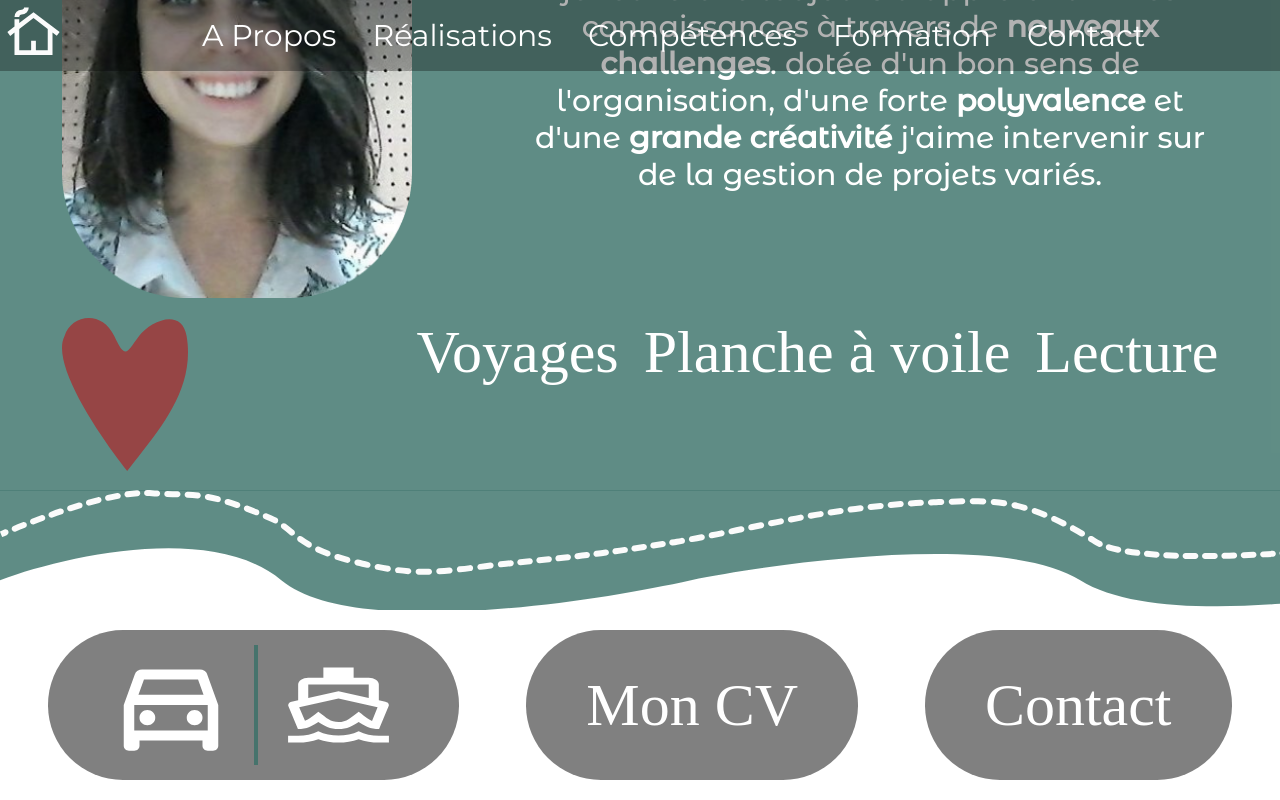
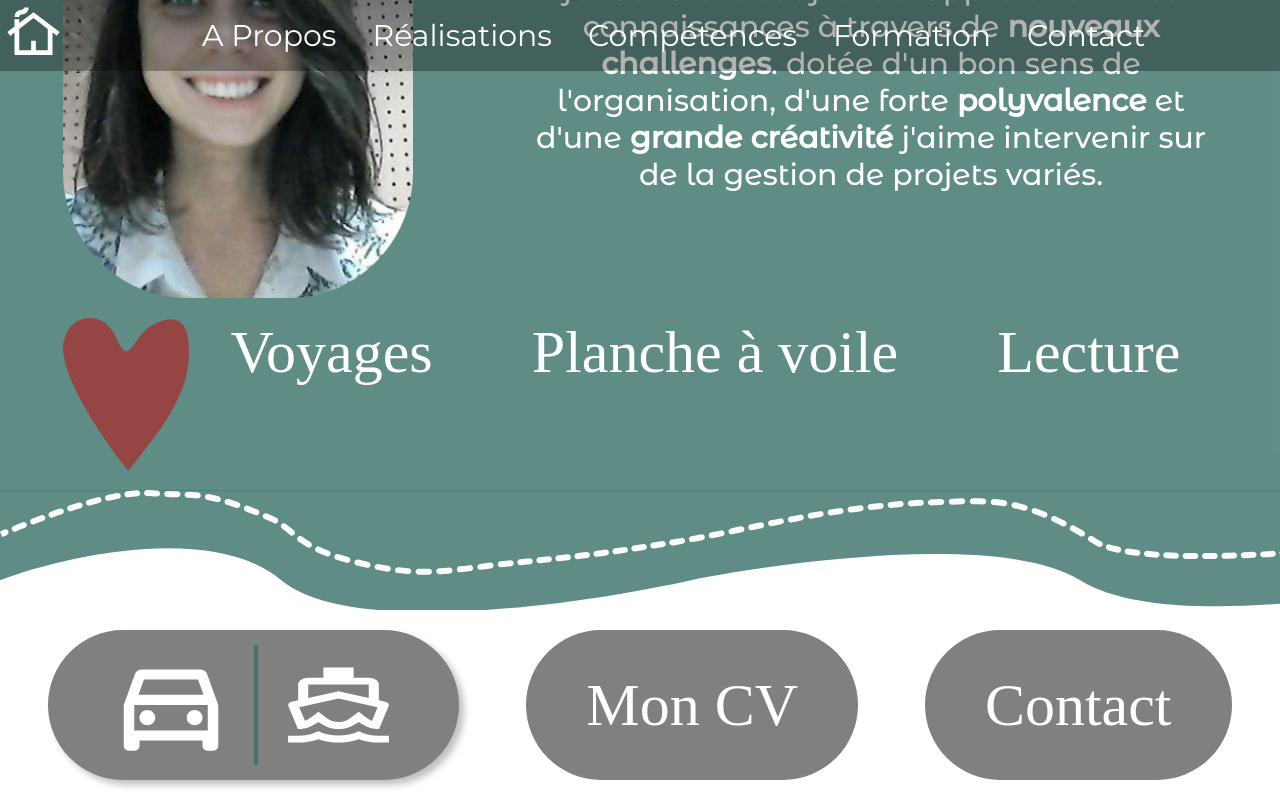
Before and after one commit to jacquesRud/jacquesRud.github.io, a plain HTML site: page index.html in a window 1280 px wide. In both pictures the pointer is over the element 253 px from the left and 1777 px from the top of the page. Shown: the part 1072-1872 px from the top of the page. Drawn offline with Linux system fonts and the light colour scheme; files whose address does not match are found by name; a web font is replaced by a local one.

Commit message:
feature
fix display keyword about

```diff
--- a/styles/about.css
+++ b/styles/about.css
@@ -26,7 +26,7 @@
 
 .container-keywords {
   grid-row: 2;
-  grid-column: 3;
+  grid-column: 2/4;
   justify-content: space-around;
   gap: 25px;
   display: flex;
@@ -61,6 +61,10 @@
   cursor: pointer;
   height: 150px;
 }
+.badge:hover {
+  box-shadow: 5px 5px 7px 0px rgba(0, 0, 0, 0.25);
+  transition: 0.3s ease;
+}
 
 .horizontal-separator {
   position: relative;
```
